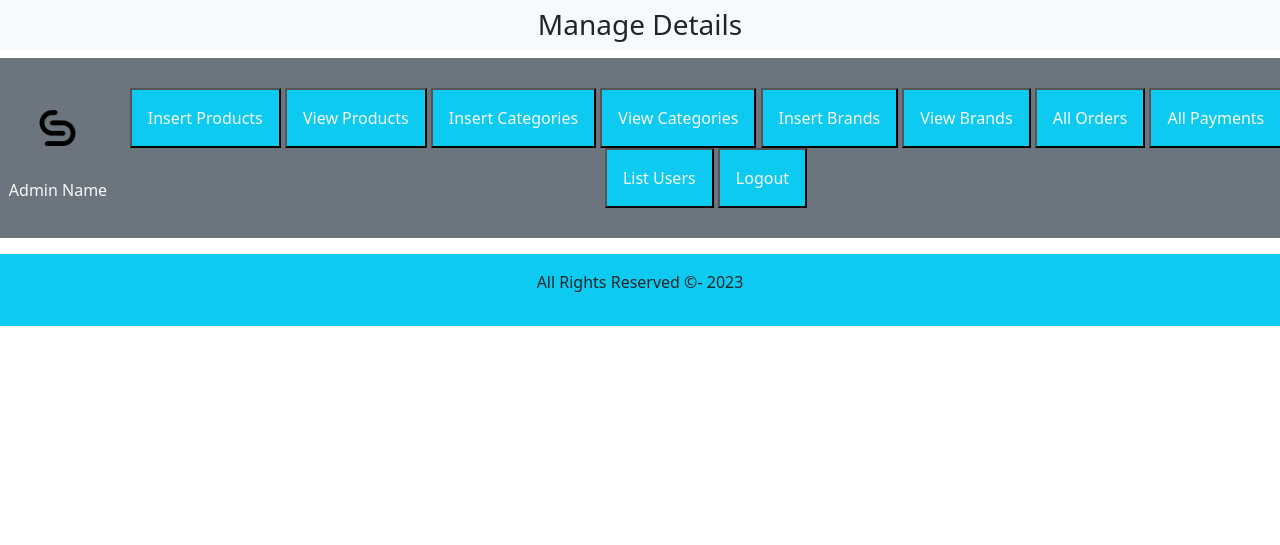
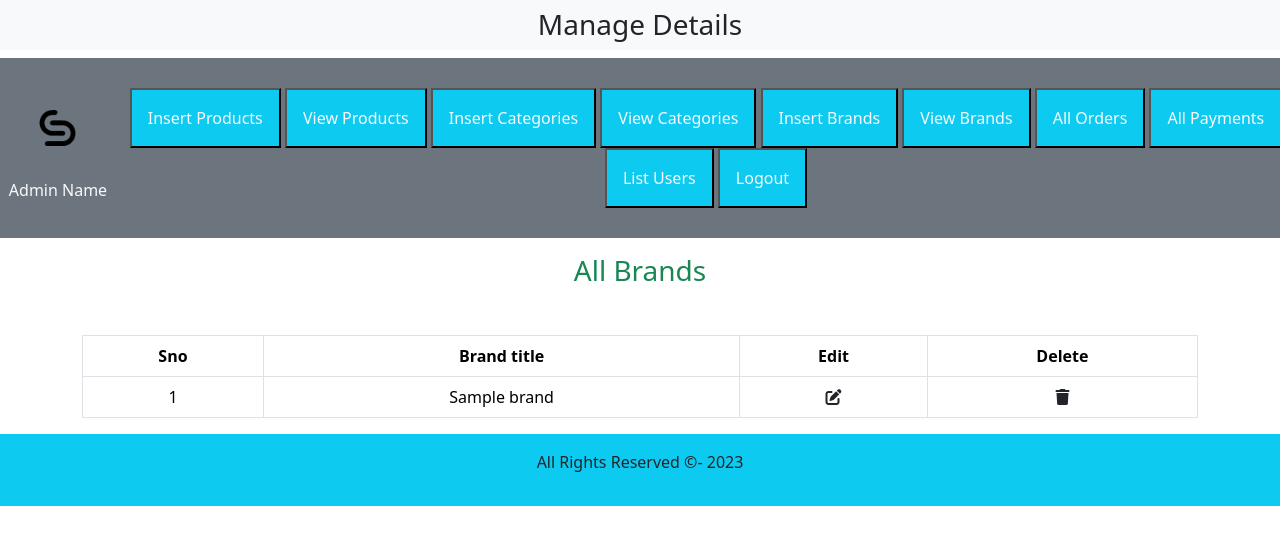
Before and after one commit to naveenkaria/ecommerce-php-mysql-clone, a PHP site: page /admin_panel/index.php?view_brands in a window 1280 px wide. Shown: the part 76-621 px from the top of the page. Run offline with PHP 8.4, Linux system fonts and the light colour scheme; tables that the repository leaves empty or names only in its code hold one stand-in row (values such as "Sample post").

Commit message:
admin view category and brand 12/9/2023

```diff
--- a/admin_panel/index.php
+++ b/admin_panel/index.php
@@ -76,13 +76,13 @@ session_start();
                         <a href="index.php?insert_categories" class="nav-link text-light  m-3">Insert Categories</a>
                     </button>
                     <button class="bg-info">
-                        <a href="#" class="nav-link text-light  m-3">View Categories</a>
+                        <a href="index.php?view_categories" class="nav-link text-light  m-3">View Categories</a>
                     </button>
                     <button class="bg-info">
                         <a href="index.php?insert_brands" class="nav-link text-light m-3">Insert Brands</a>
                     </button>
                     <button class="bg-info">
-                        <a href="#" class="nav-link text-light  m-3">View Brands</a>
+                        <a href="index.php?view_brands" class="nav-link text-light  m-3">View Brands</a>
                     </button>
                     <button class="bg-info">
                         <a href="#" class="nav-link text-light  m-3">All Orders</a>
@@ -120,6 +120,12 @@ session_start();
         if (isset($_GET['delete_products'])) {
             include('delete_products.php');
         }
+        if (isset($_GET['view_categories'])) {
+            include('view_categories.php');
+        }
+        if (isset($_GET['view_brands'])) {
+            include('view_brands.php');
+        }
         ?>
     </div>
 
--- /dev/null
+++ b/admin_panel/view_brands.php
@@ -0,0 +1,33 @@
+<h3 class='text-center text-success'>All Brands</h3>
+<table class='table table-bordered text-center mt-5'>
+    <thead class='bg-info'>
+        <tr>
+            <th>Sno</th>
+            <th>Brand title</th>
+            <th>Edit</th>
+            <th>Delete</th>
+        </tr>
+    </thead>
+    <tbody class='bg-secondary'>
+        <?php
+        $select_brands = "Select * from `brands`";
+        $result = mysqli_query($conn, $select_brands);
+        $number = 0;
+        while ($row = mysqli_fetch_assoc($result)) {
+            $brand_id = $row['brand_id'];
+            $brand_title = $row['brand_title'];
+            $number++;
+            ?>
+            <tr>
+                <td>
+                    <?php echo $number; ?>
+                </td>
+                <td>
+                    <?php echo $brand_title; ?>
+                </td>
+                <td><a href="#" class='text-dark'><i class="fa-solid fa-pen-to-square"></i></a></td>
+                <td><a href="#" class='text-dark'><i class="fa-solid fa-trash"></i></a></td>
+            </tr>
+        <?php } ?>
+    </tbody>
+</table>
```
Also changed, not shown: admin_panel/view_categories.php (added, +33 -0 lines).
